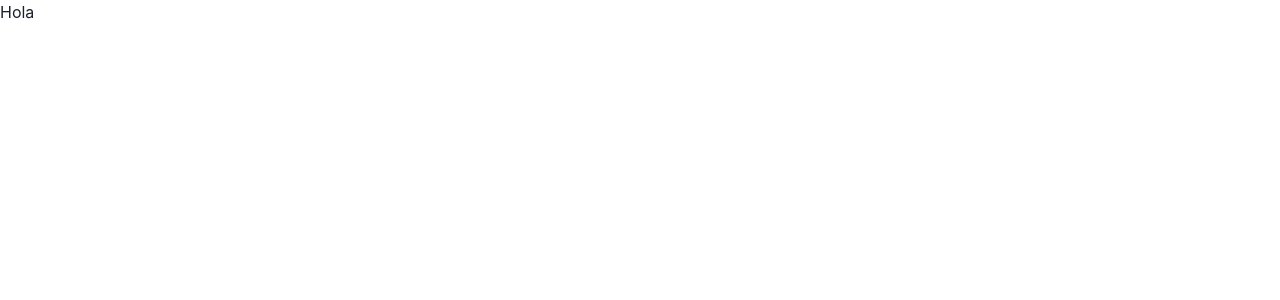
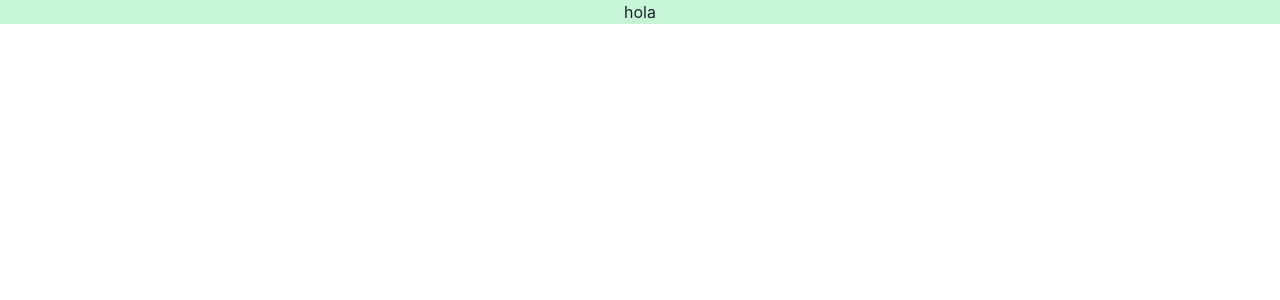
Before and after one commit to jemgdev/portfolio-react-typescript, a React (Vite) app: page / in a window 1280 px wide. Shown: the top 300 px of the page. Built offline with nearby package versions, Linux system fonts and the light colour scheme.

Commit message:
repo configuration part 2

```diff
--- a/src/App.tsx
+++ b/src/App.tsx
@@ -1,10 +1,9 @@
 import React from 'react'
+import Home from './pages/Home'
 
 function App () {
   return (
-    <div>
-      Hola
-    </div>
+    <Home/>
   )
 }
 
--- a/src/pages/Home.tsx
+++ b/src/pages/Home.tsx
@@ -1,7 +1,13 @@
+import { Flex, Center } from '@chakra-ui/react'
+
 export default function Home () {
   return (
     <div>
-      hola
+      <Flex>
+        <Center w='100%' h='100%' bg='green.100'>
+          hola
+        </Center>
+      </Flex>
     </div>
   )
 }
```
Also changed, not shown: .eslintrc.js.
